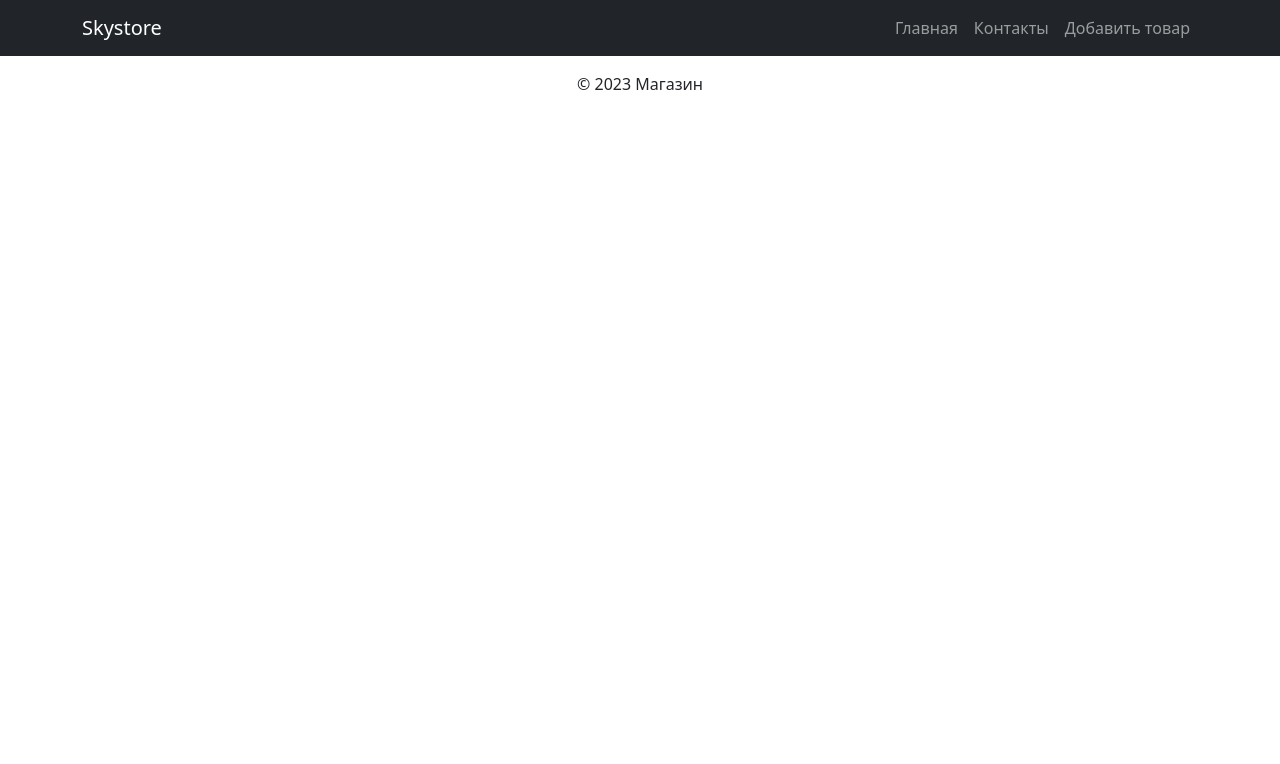
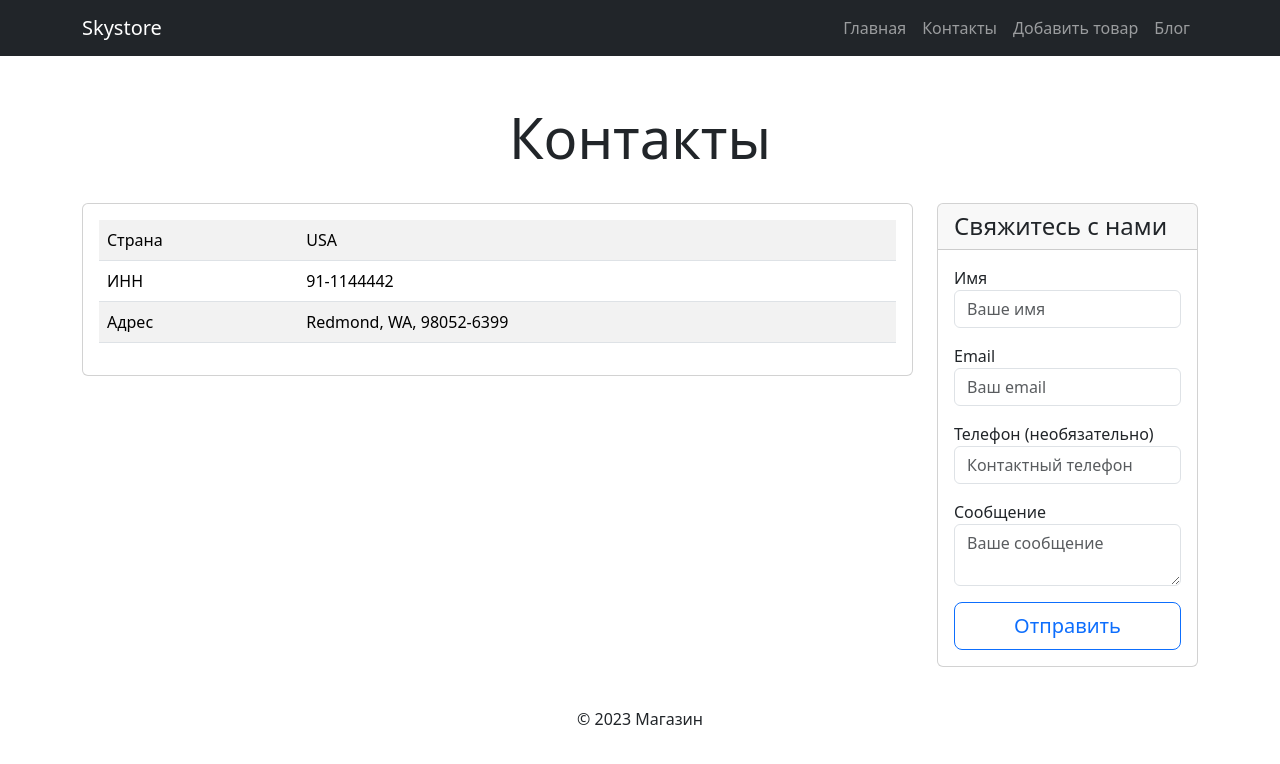
Before and after one commit to FanaticLion/Python_Project_Django, a Django app: page /contacts/ in a window 1280 px wide. Shown: the top 764 px of the page. Run offline with Django 5.2, Linux system fonts and the light colour scheme; some libraries are stand-ins or nearby versions.

Commit message:
Рефакторинг: перевод catalog на CBV, добавление приложения blog, реализация CRUD для блога, исправление форматирования цен и описаний

```diff
--- a/blog/templates/blog/base.html
+++ b/blog/templates/blog/base.html
@@ -2,13 +2,16 @@
 <html lang="ru">
 <head>
     <meta charset="UTF-8">
+    <meta name="viewport" content="width=device-width, initial-scale=1.0">
     <title>{% block title %}Блог{% endblock %}</title>
+    <link href="https://cdn.jsdelivr.net/npm/bootstrap@5.3.0/dist/css/bootstrap.min.css" rel="stylesheet">
 </head>
 <body>
     {% include 'blog/includes/menu.html' %}
-    <div class="content">
+    <div class="container mt-4">
         {% block content %}
         {% endblock %}
     </div>
+    <script src="https://cdn.jsdelivr.net/npm/bootstrap@5.3.0/dist/js/bootstrap.bundle.min.js"></script>
 </body>
 </html>
--- a/blog/views.py
+++ b/blog/views.py
@@ -37,7 +37,7 @@ class BlogPostDetailView(DetailView):
         subject = f'Поздравление! Статья "{post.title}" достигла 100 просмотров!'
         message = f'Статья "{post.title}" достигла 100 просмотров! Поздравляем!'
         from_email = settings.DEFAULT_FROM_EMAIL
-        recipient_list = ['your-email@example.com']  # Замените на ваш email
+        recipient_list = [settings.ADMIN_EMAIL]  # Используем настройку из settings.py
 
         send_mail(subject, message, from_email, recipient_list)
 
--- a/catalog/templates/catalog/contacts.html
+++ b/catalog/templates/catalog/contacts.html
@@ -1,22 +1,7 @@
 {% extends 'catalog/base.html' %}
 {% load static %}
 
-<html lang="ru">
-<head>
-    <meta charset="utf-8">
-    <meta name="viewport" content="width=device-width, initial-scale=1">
-    <title>Skystore - Контакты</title>
-    <link href="https://cdn.jsdelivr.net/npm/bootstrap@5.3.0/dist/css/bootstrap.min.css" rel="stylesheet">
-</head>
-<body>
-<div class="d-flex flex-column flex-md-row align-items-center p-3 px-md-4 mb-3 bg-white border-bottom box-shadow">
-    <h5 class="my-0 mr-md-auto font-weight-normal">Skystore</h5>
-    <nav class="ms-5">
-        <a class="p-2 btn btn-outline-primary" href="/">Каталог</a>
-        <a class="p-2 btn btn-outline-primary" href="/contacts/">Контакты</a>
-    </nav>
-</div>
-
+{% block content %}
 <div class="pricing-header px-3 py-3 pt-md-5 pb-md-4 mx-auto text-center">
     <h1 class="display-4">Контакты</h1>
 </div>
@@ -61,18 +46,15 @@
                     <h4 class="my-0 font-weight-normal">Свяжитесь с нами</h4>
                 </div>
                 <div class="card-body">
-                    <form method="post" action="" class="form-floating">
+                    <form method="post">
                         {% csrf_token %}
 
-                        <!-- Отображение ошибок формы -->
                         {% if form.errors %}
                         <div class="alert alert-danger">
                             <strong>Пожалуйста, исправьте ошибки:</strong>
                             <ul>
-                                {% for field, errors in form.errors.items %}
-                                    {% for error in errors %}
-                                        <li>{{ error }}</li>
-                                    {% endfor %}
+                                {% for error in form.non_field_errors %}
+                                    <li>{{ error }}</li>
                                 {% endfor %}
                             </ul>
                         </div>
@@ -80,74 +62,33 @@
 
                         <div class="mb-3">
                             <label for="name">Имя</label>
-                            <input type="text" name="name" class="form-control {% if form.name.errors %}is-invalid{% endif %}"
-                                   id="name" placeholder="Ваше имя" value="{{ form.name.value|default:'' }}" required>
-                            {% if form.name.errors %}
-                                <div class="invalid-feedback">
-                                    {{ form.name.errors.0 }}
-                                </div>
-                            {% endif %}
+                            <input type="text" name="name" class="form-control" id="name"
+                                   placeholder="Ваше имя" value="{{ form.name.value|default:'' }}" required>
                         </div>
+
                         <div class="mb-3">
-                            <label for="phone">Телефон</label>
-                            <input type="text" name="phone" class="form-control {% if form.phone.errors %}is-invalid{% endif %}"
-                                   id="phone" placeholder="Контактный телефон" value="{{ form.phone.value|default:'' }}" required>
-                            {% if form.phone.errors %}
-                                <div class="invalid-feedback">
-                                    {{ form.phone.errors.0 }}
-                                </div>
-                            {% endif %}
+                            <label for="email">Email</label>
+                            <input type="email" name="email" class="form-control" id="email"
+                                   placeholder="Ваш email" value="{{ form.email.value|default:'' }}" required>
                         </div>
+
+                        <div class="mb-3">
+                            <label for="phone">Телефон (необязательно)</label>
+                            <input type="text" name="phone" class="form-control" id="phone"
+                                   placeholder="Контактный телефон" value="{{ form.phone.value|default:'' }}">
+                        </div>
+
                         <div class="mb-3">
                             <label for="message">Сообщение</label>
-                            <textarea name="message" class="form-control {% if form.message.errors %}is-invalid{% endif %}"
-                                      id="message" placeholder="Ваше сообщение" required>{{ form.message.value|default:'' }}</textarea>
-                            {% if form.message.errors %}
-                                <div class="invalid-feedback">
-                                    {{ form.message.errors.0 }}
-                                </div>
-                            {% endif %}
+                            <textarea name="message" class="form-control" id="message"
+                                      placeholder="Ваше сообщение" required>{{ form.message.value|default:'' }}</textarea>
                         </div>
+
                         <button type="submit" class="btn btn-lg btn-block btn-outline-primary w-100">Отправить</button>
                     </form>
                 </div>
             </div>
         </div>
     </div>
-
-    <footer class="pt-4 my-md-5 pt-md-5 border-top">
-        <div class="row">
-            <div class="col-12 col-md">
-                SkyStore
-                <small class="d-block mb-3 text-muted">&copy; 2023</small>
-            </div>
-            <div class="col-6 col-md">
-                <h5>Категории</h5>
-                <ul class="list-unstyled text-small">
-                    <li><a class="text-muted" href="#">Рассылки</a></li>
-                    <li><a class="text-muted" href="#">Телеграм боты</a></li>
-                    <li><a class="text-muted" href="#">Полезные утилиты</a></li>
-                    <li><a class="text-muted" href="#">Веб-приложения</a></li>
-                    <li><a class="text-muted" href="#">Микросервисы</a></li>
-                </ul>
-            </div>
-            <div class="col-6 col-md">
-                <h5>Дополнительно</h5>
-                <ul class="list-unstyled text-small">
-                    <li><a class="text-muted" href="#">Мы пишем</a></li>
-                </ul>
-            </div>
-            <div class="col-6 col-md">
-                <h5>О нас</h5>
-                <ul class="list-unstyled text-small">
-                    <li><a class="text-muted" href="/contacts/">Контакты</a></li>
-                </ul>
-            </div>
-        </div>
-    </footer>
 </div>
-
-<!-- Подключение Bootstrap JS для работы всплывающих окон -->
-<script src="https://cdn.jsdelivr.net/npm/bootstrap@5.3.0/dist/js/bootstrap.bundle.min.js"></script>
-</body>
-</html>
+{% endblock %}
--- a/catalog/templates/catalog/home.html
+++ b/catalog/templates/catalog/home.html
@@ -8,15 +8,15 @@
 
 <div class="container">
     <div class="row">
-        {% for product in latest_products %}
+        {% for product in products.object_list %}
         <div class="col-4 mb-4">
             <div class="card h-100">
                 <div class="card-header">
                     <h5 class="card-title">{{ product.name }}</h5>
                 </div>
                 <div class="card-body">
-                    <p class="card-text">{{ product.description|truncatechars:100 }}</p>
-                    <p class="card-text"><strong>Цена: {{ product.price }} руб.</strong></p>
+                    <p class="card-text">{{ product.description|default:"Описание отсутствует"|truncatechars:100 }}</p>
+                    <p class="card-text"><strong>Цена: {{ product.price|floatformat:"0" }} руб.</strong></p>
                     <p class="card-text"><small class="text-muted">Категория: {{ product.category.name }}</small></p>
                 </div>
                 <div class="card-footer">
--- a/catalog/templates/catalog/includes/menu.html
+++ b/catalog/templates/catalog/includes/menu.html
@@ -5,6 +5,8 @@
             <a class="nav-link" href="{% url 'catalog:home' %}">Главная</a>
             <a class="nav-link" href="{% url 'catalog:contacts' %}">Контакты</a>
             <a class="nav-link" href="{% url 'catalog:add_product' %}">Добавить товар</a>
+            <!-- Добавьте класс nav-link ↓ -->
+            <a class="nav-link" href="{% url 'blog:post_list' %}">Блог</a>
         </div>
     </div>
 </nav>
--- a/catalog/templates/catalog/product_detail.html
+++ b/catalog/templates/catalog/product_detail.html
@@ -4,7 +4,7 @@
 {% block content %}
 <div class="container mt-4">
     <h1>{{ product.name }}</h1>
-    <p><strong>Цена:</strong> {{ product.price }} руб.</p>
+   <p><strong>Цена:</strong> {{ product.price|floatformat:"0" }} руб.</p>
     <p><strong>Категория:</strong> {{ product.category.name }}</p>
     <p><strong>Описание:</strong> {{ product.description }}</p>
 
--- a/catalog/views.py
+++ b/catalog/views.py
@@ -1,8 +1,9 @@
+# catalog/views.py
 from django.shortcuts import render, get_object_or_404
 from django.http import HttpResponseRedirect
 from django.contrib import messages
-from .forms import ContactForm , ProductForm
-from .models import Product, Contact  # Добавлен импорт моделей
+from .forms import ContactForm, ProductForm
+from .models import Product, Contact
 from django.shortcuts import redirect
 from django.core.paginator import Paginator, EmptyPage, PageNotAnInteger
 
@@ -63,7 +64,6 @@ def contacts(request):
     return render(request, 'catalog/contacts.html', context)
 
 
-# catalog/views.py
 def product_detail(request, pk):
     product = get_object_or_404(Product, id=pk)
     return render(request, 'catalog/product_detail.html', {'product': product})
```
Also changed, not shown: blog/templates/blog/includes/menu.html (+9 -4 lines), config/settings.py (+8 -0 lines).
